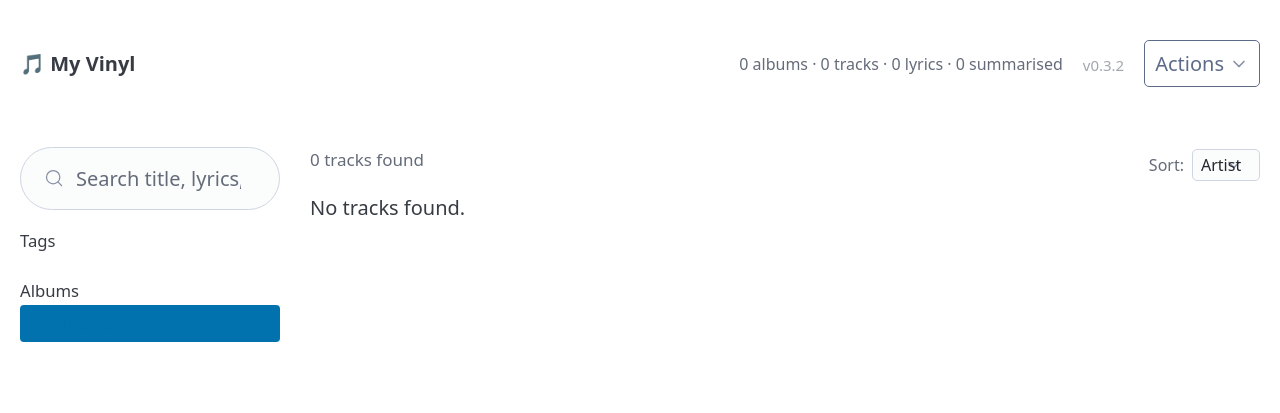
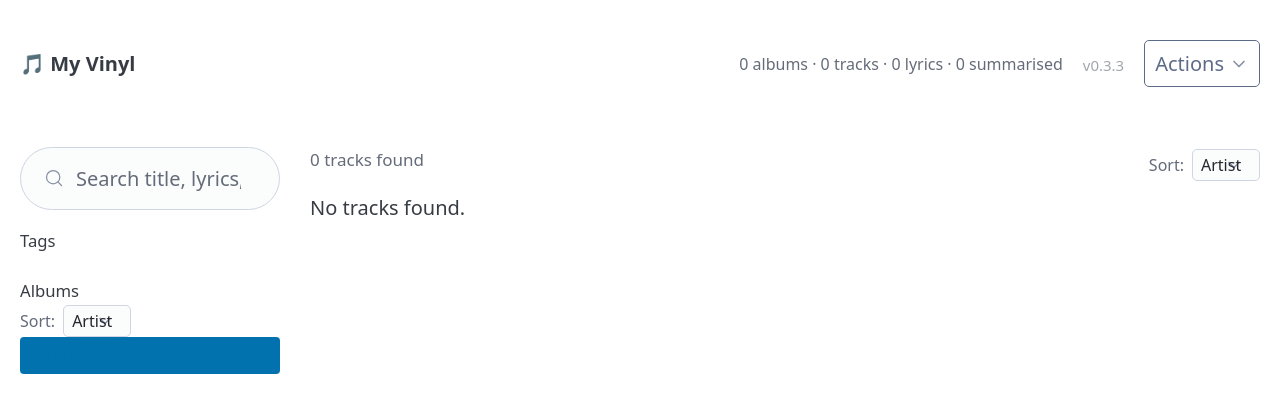
Before and after one commit to justiceotb/my-music, a Flask app: page / in a window 1280 px wide. Shown: the top 413 px of the page. Run offline with Flask 3, Linux system fonts and the light colour scheme; data that the repository does not hold is empty; some libraries are stand-ins or nearby versions.

Commit message:
v0.3.3: fix Genius 403 abort; separate album/track sort; remove progress bar (#7)
- fetch_lyrics: detect 403 Forbidden and abort cleanly without writing to DB,
  so affected tracks stay retryable (lyrics_fetched_at remains NULL)
- UI: album sidebar gets its own sort dropdown (Artist/Album/Year), independent
  of the track listing sort (Artist/Album only)
- UI: remove animated <progress> bar from job banner

Co-authored-by: Claude Sonnet 4.6 <noreply@anthropic.com>

```diff
--- a/fetch_lyrics.py
+++ b/fetch_lyrics.py
@@ -80,6 +80,12 @@ def fetch_lyrics(genius_token: str, db_path: str, batch_size: int) -> None:
                     total_not_found += 1
                     print(f"  ✗ Not found: {artist} — {title}")
             except Exception as ex:
+                if "403" in str(ex):
+                    print(f"  ! 403 Forbidden — rate-limited or bad token. Stopping run (track left unprocessed): {artist} — {title}")
+                    conn.commit()
+                    conn.close()
+                    print(f"\nAborted. Found: {total_fetched}, not found: {total_not_found}, errors: {total_errors}")
+                    return
                 source = "error"
                 total_errors += 1
                 print(f"  ! Error for {artist} — {title}: {ex}")
--- a/static/app.js
+++ b/static/app.js
@@ -5,7 +5,8 @@ const state = {
   albumId: null,
   tag: null,
   page: 1,
-  sort: "artist",
+  trackSort: "artist",
+  albumSort: "artist",
 };
 
 let jobPollTimer = null;
@@ -39,7 +40,7 @@ async function loadStats() {
 // ── Albums sidebar ────────────────────────────
 
 async function loadAlbums() {
-  const albums = await apiFetch(`/api/albums?sort=${state.sort}`);
+  const albums = await apiFetch(`/api/albums?sort=${state.albumSort}`);
   const ul = el("albums");
   ul.innerHTML = '<li data-id="" class="active">All albums</li>';
   albums.forEach(a => {
@@ -92,7 +93,7 @@ async function loadTags() {
 // ── Tracks ────────────────────────────────────
 
 async function loadTracks() {
-  const params = new URLSearchParams({ page: state.page, sort: state.sort });
+  const params = new URLSearchParams({ page: state.page, sort: state.trackSort });
   if (state.q)       params.set("q", state.q);
   if (state.albumId) params.set("album_id", state.albumId);
   if (state.tag)     params.set("tag", state.tag);
@@ -236,10 +237,14 @@ el("search").addEventListener("input", debounce(e => {
 // ── Sort ──────────────────────────────────────
 
 el("sort-select").addEventListener("change", e => {
-  state.sort = e.target.value;
+  state.trackSort = e.target.value;
   state.page = 1;
+  loadTracks();
+});
+
+el("album-sort-select").addEventListener("change", e => {
+  state.albumSort = e.target.value;
   loadAlbums();
-  loadTracks();
 });
 
 // ── Actions ───────────────────────────────────
--- a/templates/index.html
+++ b/templates/index.html
@@ -39,7 +39,6 @@
 
   <div id="job-banner" class="container-fluid job-banner hidden">
     <div class="job-banner-header">
-      <progress id="job-progress"></progress>
       <span id="job-message"></span>
       <button id="job-stop" class="secondary outline" style="margin:0;padding:0.2rem 0.75rem;font-size:0.8rem">Stop</button>
       <button id="job-dismiss" class="secondary outline hidden" style="margin:0;padding:0.2rem 0.75rem;font-size:0.8rem">Dismiss</button>
@@ -62,6 +61,14 @@
 
         <section id="album-list">
           <small>Albums</small>
+          <label class="sort-label">
+            Sort:
+            <select id="album-sort-select">
+              <option value="artist">Artist</option>
+              <option value="album">Album</option>
+              <option value="year">Year</option>
+            </select>
+          </label>
           <ul id="albums"></ul>
         </section>
       </aside>
@@ -75,7 +82,6 @@
             <select id="sort-select">
               <option value="artist">Artist</option>
               <option value="album">Album</option>
-              <option value="year">Year</option>
             </select>
           </label>
         </div>
--- a/version.py
+++ b/version.py
@@ -1 +1 @@
-__version__ = "0.3.2"
+__version__ = "0.3.3"
```
Also changed, not shown: README.md.
